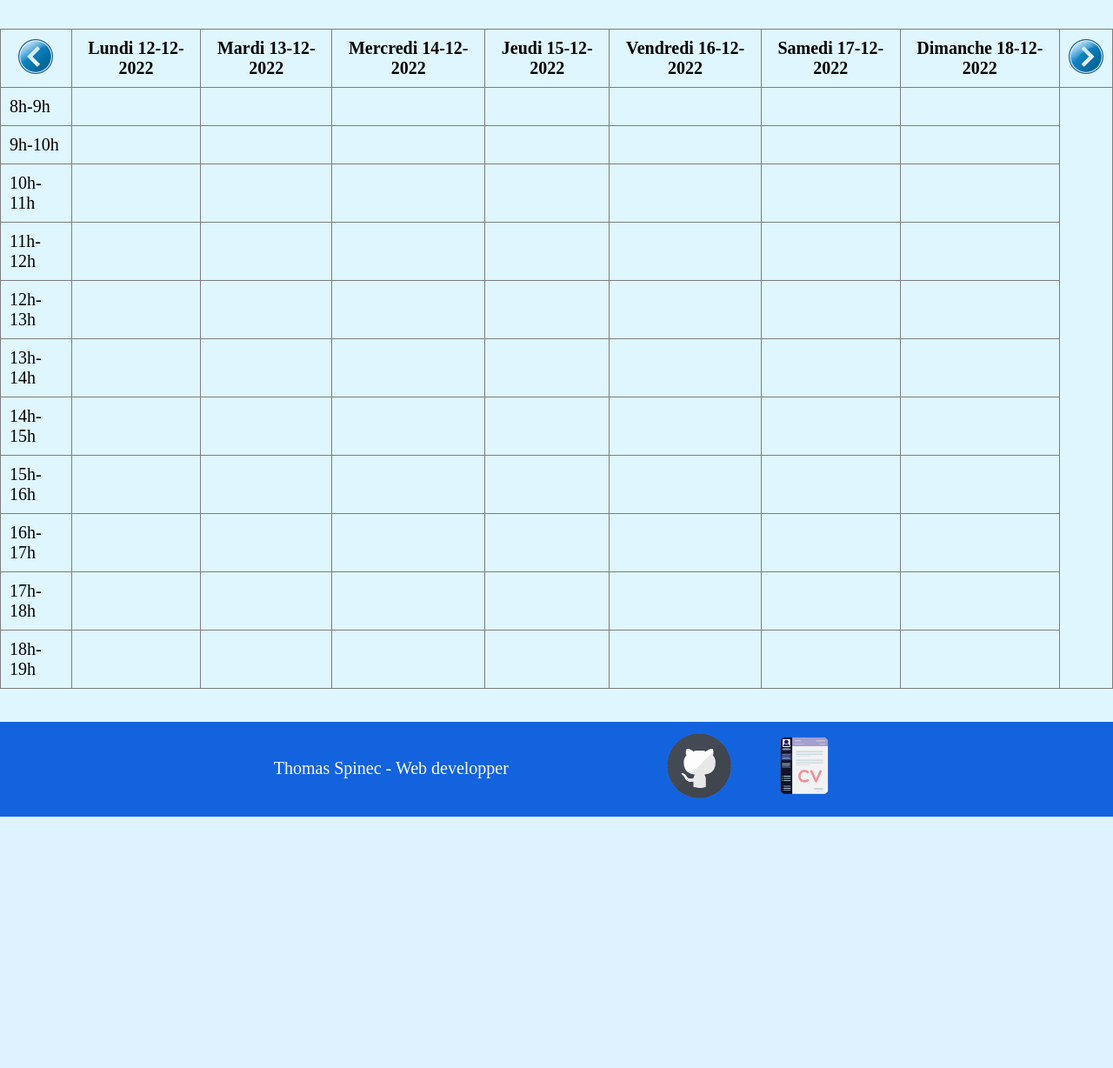
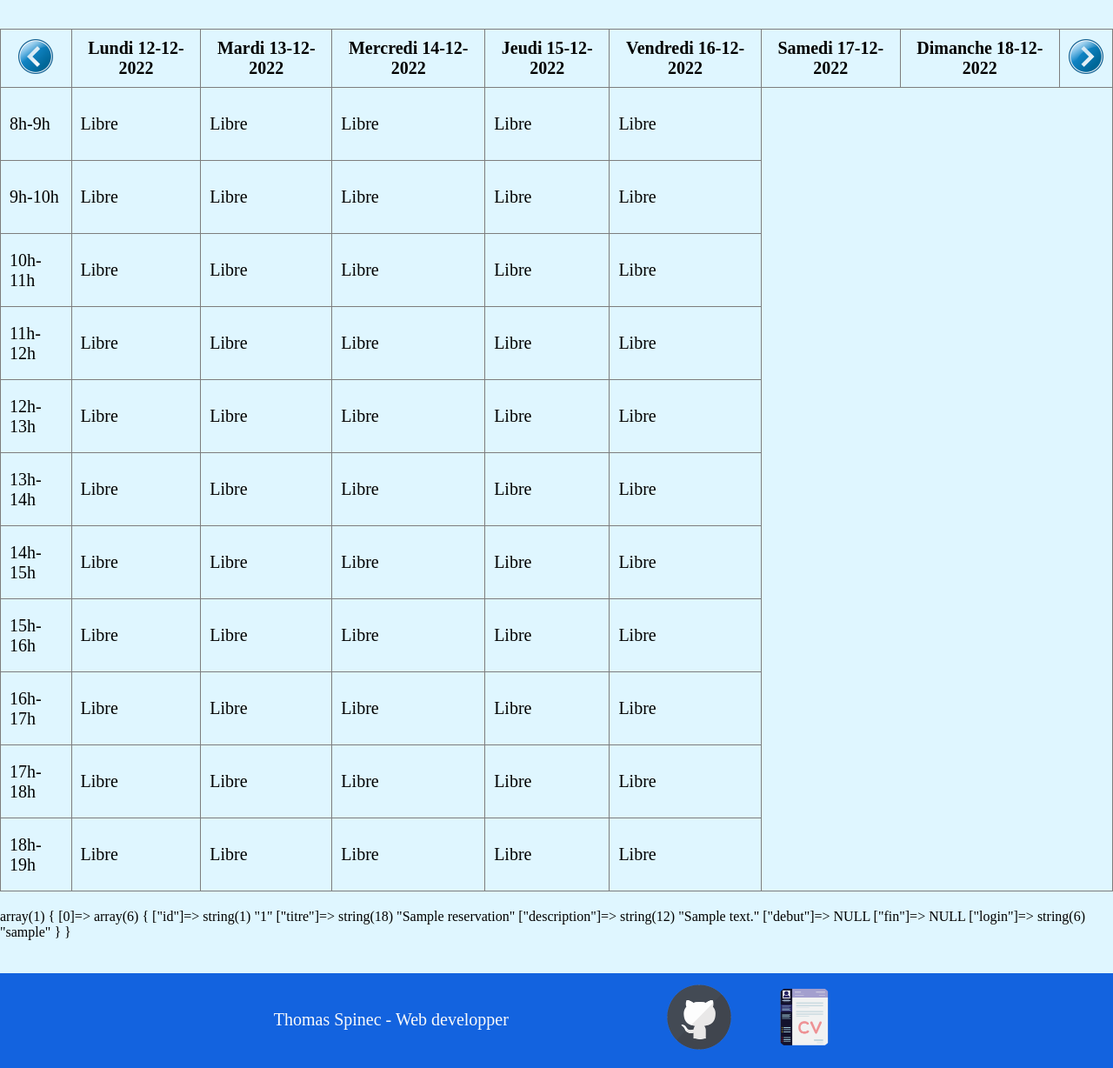
Before and after one commit to thomas-spinec/reservation-salles, a PHP site: page /planning.php in a window 1280 px wide. Shown: the part 117-1345 px from the top of the page at 87% size. Before the commit the page ends 1056 px from the top, so only its background shows below. Run offline with PHP 8.4, Linux system fonts and the light colour scheme; tables that the repository leaves empty or names only in its code hold one stand-in row (values such as "Sample post"); data that the repository does not hold is empty.

Commit message:
tableau planning fonctionnel, affichage des réservations bon

```diff
--- a/planning.php
+++ b/planning.php
@@ -6,8 +6,6 @@
 <?php
     setlocale(LC_TIME, 'fr_FR.utf8','fra');
     date_default_timezone_set('Europe/Paris');
-    // $semaine = date("W");
-    // $date = new DateTime("week");
     $format = "d-m-Y";
 
     if (isset($_GET["week"])){
@@ -29,6 +27,54 @@
     }
 
     $debut_fin_semaine = get_lundi_dimanche_from_week($week);
+
+    // Fonction jour
+    function jour($reservations, $debut_fin_semaine, $format, $heure1, $heure2){
+        for ($i=0; $i < 5; $i++) {
+
+            for ($j=0; isset($reservations[$j]); $j++) {
+                $date_start = $reservations[$j]['debut'];
+                $date_end = $reservations[$j]['fin'];
+                $date_d = get_debut($date_start)[0];
+                $heure_d = get_debut($date_start)[1];
+                $heure_f = get_fin($date_end)[1];
+                if ($date_d == $debut_fin_semaine[$i]->format($format) && $heure1 >= $heure_d && $heure2 <= $heure_f)
+                {
+                    echo "<td class='booked'>
+                            <a href='reservation.php?id='".$reservations[$j]['id'].">
+                                <p>".$reservations[$j]['login']."</p>
+                                <p>".$reservations[$j]['titre']."</p>
+                            </a>
+                        </td>";
+                    break;
+                }
+                else
+                {
+                    echo "<td>
+                    <p>Libre</p>
+                    </td>";
+                }
+            }
+        }
+    }
+
+
+    // récupération des réservations, séparation des dates en 2 variables
+    function get_debut($date){
+        $date_d = '';
+        $heure_d = '';
+        list($date_d, $heure_d) = explode(" ", $date);
+
+        return [$date_d,$heure_d];
+    }
+
+    function get_fin($date){
+        $date_f = '';
+        $heure_f = '';
+        list($date_f, $heure_f) = explode(" ", $date);
+
+        return [$date_f,$heure_f];
+    }
 ?>
 <!--
 ////////////////////////////////////////////////////////////////////////////////////////
@@ -39,6 +85,12 @@
     <!-- header des pages -->
     <?php
         require 'include/header.php';
+        require 'include/connect.php';
+
+        // récupération des réservations
+        $request = "SELECT reservations.id, reservations.titre, reservations.description, DATE_FORMAT(reservations.debut, '%d-%m-%Y %H') as debut, DATE_FORMAT(reservations.fin, '%d-%m-%Y %H') as fin, utilisateurs.login FROM reservations INNER JOIN utilisateurs on reservations.id_utilisateur = utilisateurs.id";
+        $exect_request = mysqli_query($connect, $request);
+        $reservations = mysqli_fetch_all($exect_request, MYSQLI_ASSOC);
     ?>
 
     <!-- contenu de la page -->
@@ -65,116 +117,74 @@
             <tbody>
                 <tr>
                     <td>8h-9h</td>
-                    <td></td>
-                    <td></td>
-                    <td></td>
-                    <td></td>
-                    <td></td>
-                    <td></td>
-                    <td></td>
+                    <?php
+                        jour($reservations, $debut_fin_semaine, $format, "08", "09");
+                    ?>
                 </tr>
                 <tr>
                     <td>9h-10h</td>
-                    <td></td>
-                    <td></td>
-                    <td></td>
-                    <td></td>
-                    <td></td>
-                    <td></td>
-                    <td></td>
+                    <?php
+                        jour($reservations, $debut_fin_semaine, $format, "09", "10");
+                    ?>
                 </tr>
                 <tr>
                     <td>10h-11h</td>
-                    <td></td>
-                    <td></td>
-                    <td></td>
-                    <td></td>
-                    <td></td>
-                    <td></td>
-                    <td></td>
+                    <?php
+                        jour($reservations, $debut_fin_semaine, $format, "10", "11");
+                    ?>
                 </tr>
                 <tr>
                     <td>11h-12h</td>
-                    <td></td>
-                    <td></td>
-                    <td></td>
-                    <td></td>
-                    <td></td>
-                    <td></td>
-                    <td></td>
+                    <?php
+                        jour($reservations, $debut_fin_semaine, $format, "11", "12");
+                    ?>
                 </tr>
                 <tr>
                     <td>12h-13h</td>
-                    <td></td>
-                    <td></td>
-                    <td></td>
-                    <td></td>
-                    <td></td>
-                    <td></td>
-                    <td></td>
+                    <?php
+                        jour($reservations, $debut_fin_semaine, $format, "12", "13");
+                    ?>
                 </tr>
                 <tr>
                     <td>13h-14h</td>
-                    <td></td>
-                    <td></td>
-                    <td></td>
-                    <td></td>
-                    <td></td>
-                    <td></td>
-                    <td></td>
+                    <?php
+                        jour($reservations, $debut_fin_semaine, $format, "13", "14");
+                    ?>
                 </tr>
                 <tr>
                     <td>14h-15h</td>
-                    <td></td>
-                    <td></td>
-                    <td></td>
-                    <td></td>
-                    <td></td>
-                    <td></td>
-                    <td></td>
+                    <?php
+                        jour($reservations, $debut_fin_semaine, $format, "14", "15");
+                    ?>
                 </tr>
                 <tr>
                     <td>15h-16h</td>
-                    <td></td>
-                    <td></td>
-                    <td></td>
-                    <td></td>
-                    <td></td>
-                    <td></td>
-                    <td></td>
+                    <?php
+                        jour($reservations, $debut_fin_semaine, $format, "15", "16");
+                    ?>
                 </tr>
                 <tr>
                     <td>16h-17h</td>
-                    <td></td>
-                    <td></td>
-                    <td></td>
-                    <td></td>
-                    <td></td>
-                    <td></td>
-                    <td></td>
+                    <?php
+                        jour($reservations, $debut_fin_semaine, $format, "16", "17");
+                    ?>
                 </tr>
                 <tr>
                     <td>17h-18h</td>
-                    <td></td>
-                    <td></td>
-                    <td></td>
-                    <td></td>
-                    <td></td>
-                    <td></td>
-                    <td></td>
+                    <?php
+                        jour($reservations, $debut_fin_semaine, $format, "17", "18");
+                    ?>
                 </tr>
                 <tr>
                     <td>18h-19h</td>
-                    <td></td>
-                    <td></td>
-                    <td></td>
-                    <td></td>
-                    <td></td>
-                    <td></td>
-                    <td></td>
+                    <?php
+                        jour($reservations, $debut_fin_semaine, $format, "18", "19");
+                    ?>
                 </tr>
             </tbody>
         </table>
+
+        <?php var_dump($reservations); ?>
     </main>
 
     <!-- footer des pages -->
--- a/reservation-form.php
+++ b/reservation-form.php
@@ -5,7 +5,7 @@
         if (!$_SESSION['loginOK']){
             header('Location: connexion.php');
         }
-        $id = $_SESSION['id'];
+        $id = (int)$_SESSION['id'];
     ?>
 
     <!-- contenu de la page -->
@@ -73,7 +73,7 @@
             $count = $reponse['COUNT(*)'];
             if ($count == 0)
             {
-                $sql = "INSERT INTO reservations (titre, description, debut, fin, id_utilisateur) VALUES ('$titre', '$description', '$date_d', '$date_f', '$id')";
+                $sql = "INSERT INTO reservations (titre, description, debut, fin, id_utilisateur) VALUES ('$titre', '$description', '$date_d', '$date_f', $id)";
                 $result = mysqli_query($connect, $sql);
                 if ($result){
                     echo "Réservation effectuée";
```
